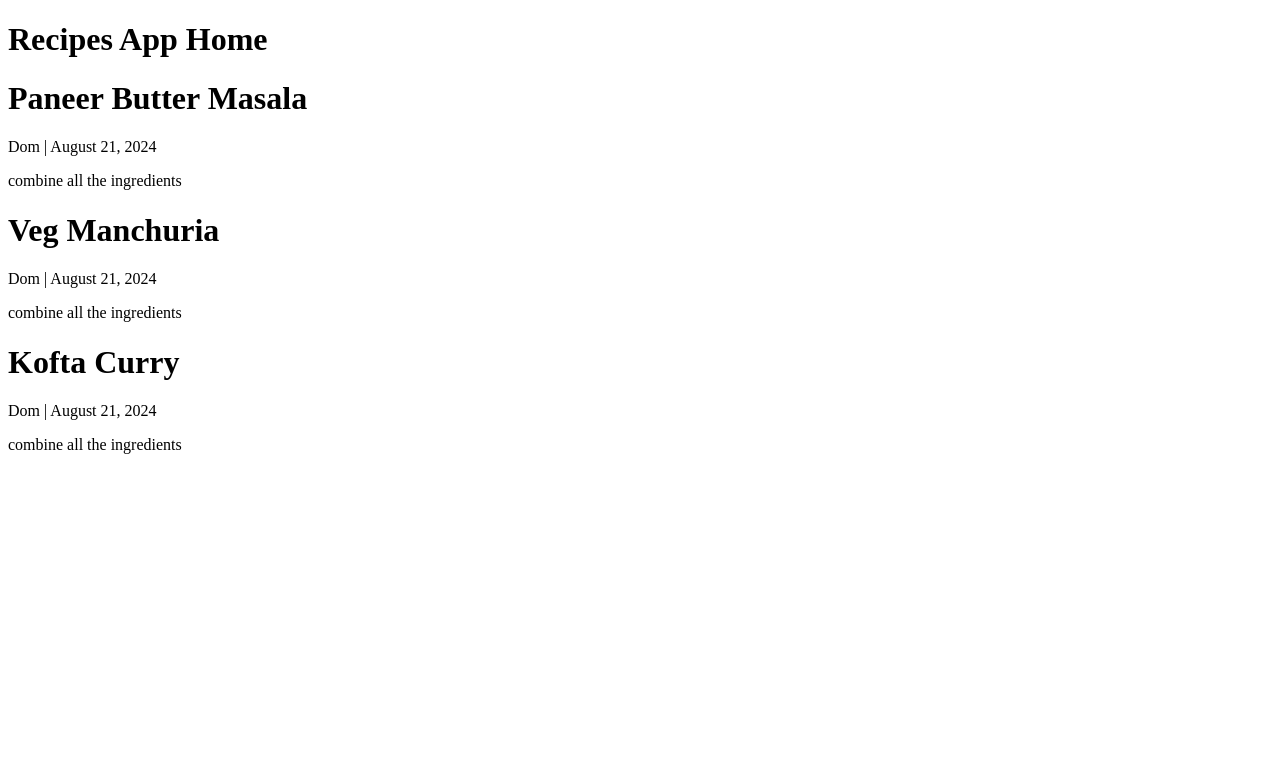
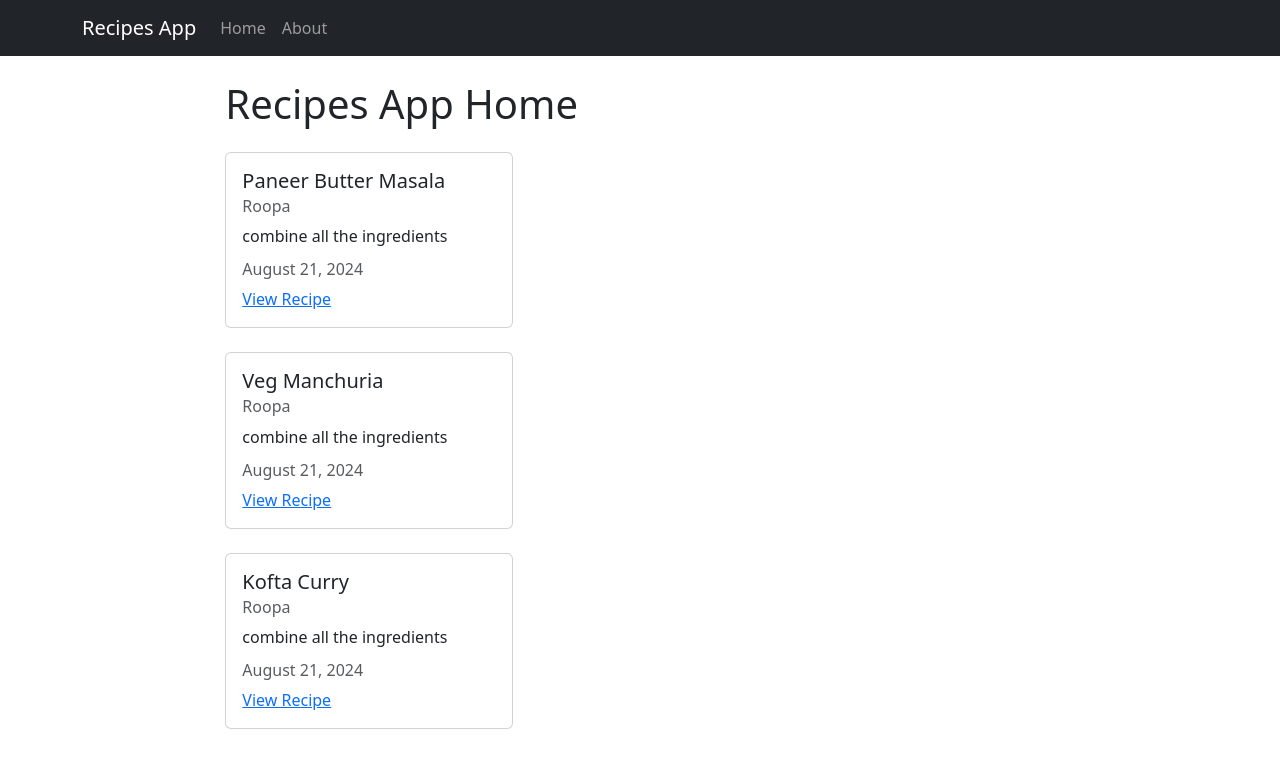
Before and after one commit to RoopaChiluvuri/Recipe-App, a Django app: page / in a window 1280 px wide. Shown: the top 768 px of the page. Run offline with Django 3.2, Linux system fonts and the light colour scheme.

Commit message:
added Navbar with the help of Bootstrap

```diff
--- a/recipes/templates/recipes/base.html
+++ b/recipes/templates/recipes/base.html
@@ -9,8 +9,43 @@
     {% else %}
     <title>Recipes App</title>
     {% endif %}
+    <link href="https://cdn.jsdelivr.net/npm/bootstrap@5.3.3/dist/css/bootstrap.min.css"
+    rel="stylesheet"
+    integrity="sha384-QWTKZyjpPEjISv5WaRU9OFeRpok6YctnYmDr5pNlyT2bRjXh0JMhjY6hW+ALEwIH"
+    crossorigin="anonymous"
+    />
 </head>
 <body>
-    {% block content %} {% endblock content %}
+    <nav class="navbar navbar-expand-lg navbar-dark bg-dark">
+        <div class="container">
+          <a class="navbar-brand" href="{% url 'recipes-home' %}">Recipes App</a>
+          <button class="navbar-toggler" type="button" data-bs-toggle="collapse" data-bs-target="#navbarSupportedContent" aria-controls="navbarSupportedContent" aria-expanded="false" aria-label="Toggle navigation">
+            <span class="navbar-toggler-icon"></span>
+          </button>
+          <div class="collapse navbar-collapse" id="navbarSupportedContent">
+            <ul class="navbar-nav me-auto mb-2 mb-lg-0">
+              <li class="nav-item">
+                <a class="nav-link" aria-current="page" href="{% url 'recipes-home' %}">Home</a>
+              </li>
+              <li class="nav-item">
+                <a class="nav-link" href="{% url 'recipes-about' %}">About</a>
+              </li>
+            </ul>
+          </div>
+        </div>
+    </nav>
+    <div class="container mt-4 col-8">
+        {% block content %} {% endblock content %}
+    </div>
+
+    <script src="https://cdn.jsdelivr.net/npm/@popperjs/core@2.11.8/dist/umd/popper.min.js"
+    integrity="sha384-I7E8VVD/ismYTF4hNIPjVp/Zjvgyol6VFvRkX/vR+Vc4jQkC+hVqc2pM8ODewa9r"
+    crossorigin="anonymous"
+    ></script>
+
+    <script src="https://cdn.jsdelivr.net/npm/bootstrap@5.3.3/dist/js/bootstrap.min.js"
+    integrity="sha384-0pUGZvbkm6XF6gxjEnlmuGrJXVbNuzT9qBBavbLwCsOGabYfZo0T0to5eqruptLy"
+    crossorigin="anonymous"
+    ></script>
 </body>
 </html>
--- a/recipes/templates/recipes/home.html
+++ b/recipes/templates/recipes/home.html
@@ -4,8 +4,14 @@
 {% block content %}
     <h1>Recipes App Home</h1>
     {% for recipe in recipes %}
-        <h1>{{ recipe.title }}</h1>
-        <p>{{ recipe.author }} | {{ recipe.date_posted }}</p>
-        <p>{{ recipe.directions }}</p>
+        <div class="card my-4" style="width: 18rem;">
+            <div class="card-body">
+              <h5 class="card-title">{{ recipe.title }}</h5>
+              <h6 class="card-subtitle mb-2 text-muted">{{ recipe.author }}</h6>
+              <p class="card-text">{{ recipe.directions }}</p>
+              <h6 class="card-subtitle mb-2 text-muted">{{ recipe.date_posted }}</h6>
+              <a href="#" class="card-link">View Recipe</a>
+            </div>
+          </div>
     {% endfor %}
 {% endblock content %}
--- a/recipes/views.py
+++ b/recipes/views.py
@@ -2,21 +2,21 @@ from django.shortcuts import render, HttpResponse
 
 recipes = [
     {
-        'author': 'Dom',
+        'author': 'Roopa',
         'title': 'Paneer Butter Masala',
         'directions': 'combine all the ingredients',
         'date_posted': 'August 21, 2024'
     },
 
     {
-        'author': 'Dom',
+        'author': 'Roopa',
         'title': 'Veg Manchuria',
         'directions': 'combine all the ingredients',
         'date_posted': 'August 21, 2024'
     },
 
     {
-        'author': 'Dom',
+        'author': 'Roopa',
         'title': 'Kofta Curry',
         'directions': 'combine all the ingredients',
         'date_posted': 'August 21, 2024'
```
